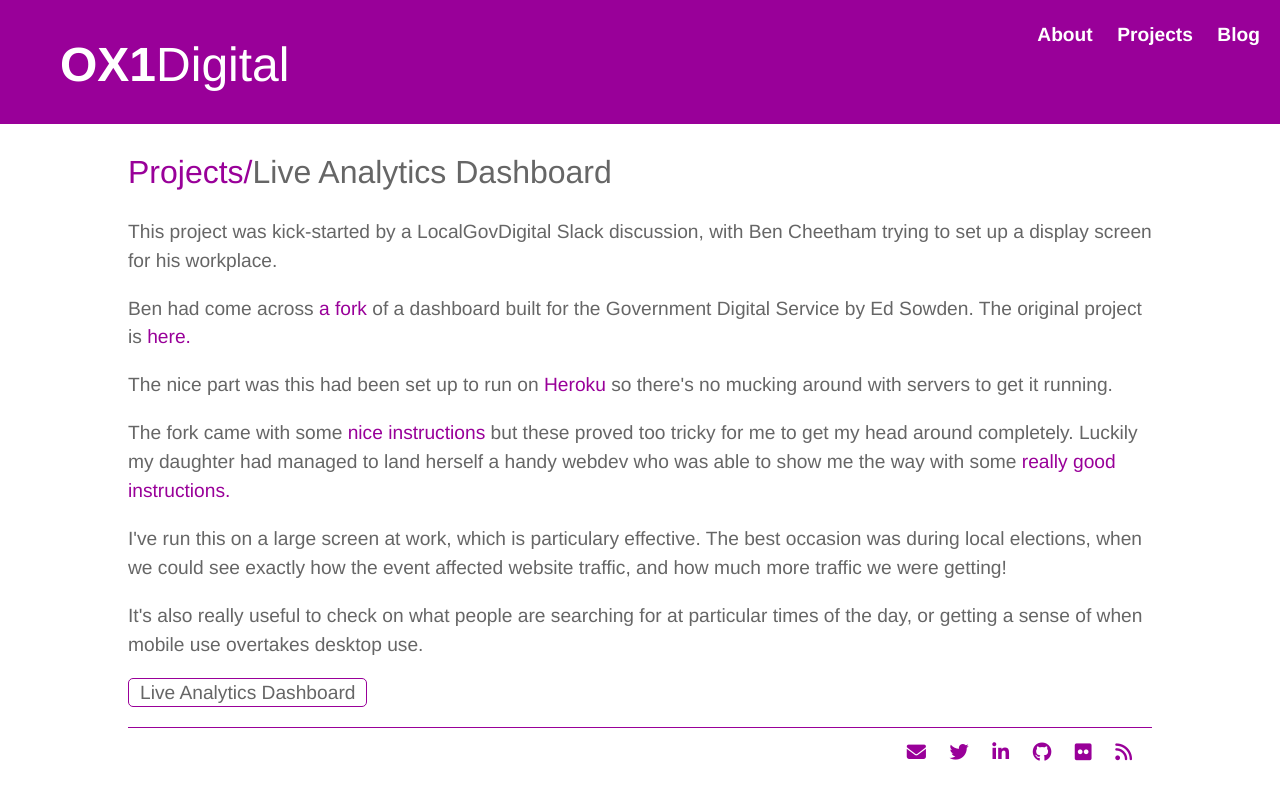
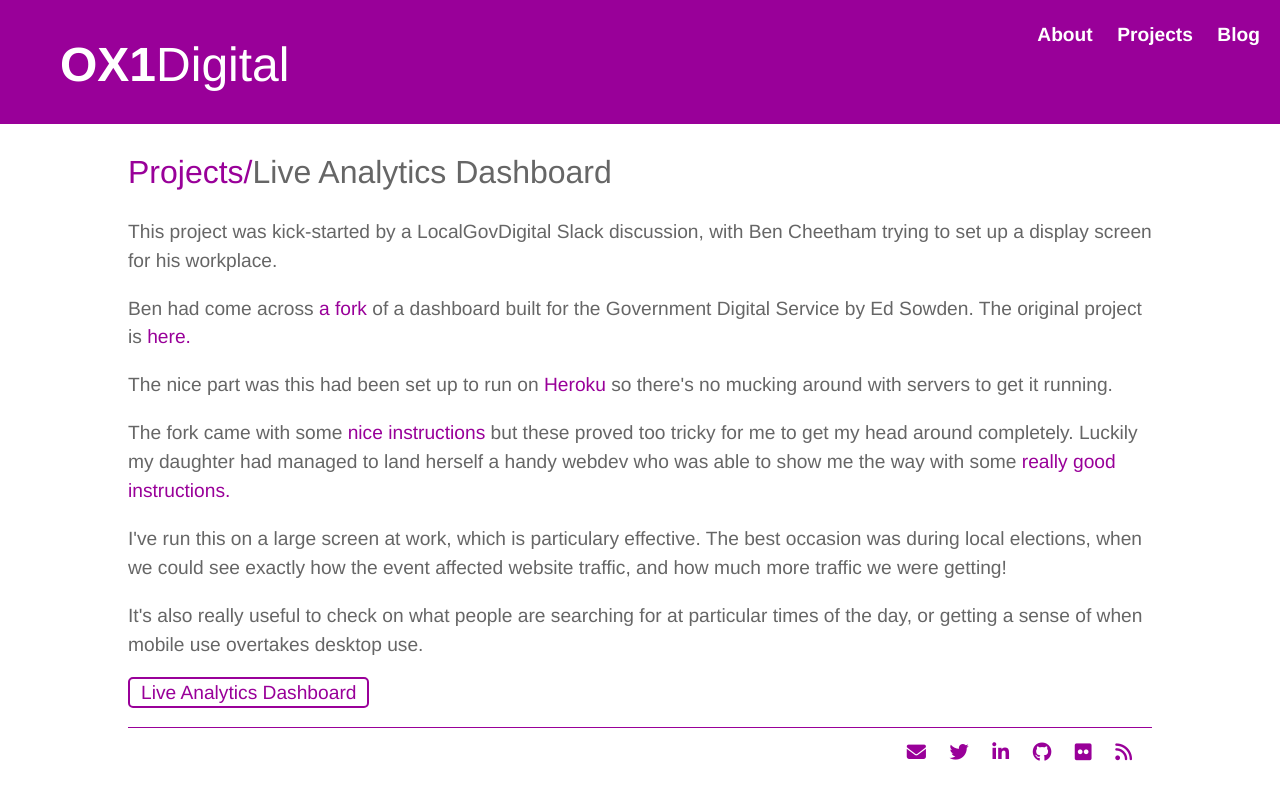
Before and after one commit to electronicdreamplant/electronicdreamplant.github.io, a Jekyll site: the page built from projects/herokuapp.html, in a window 1280 px wide. Shown: the top 800 px of the page. Built offline with Jekyll 4.4.1, drawn with Linux system fonts in a browser that asks for light colours; nearby versions of some CDN libraries.

Commit message:
Update main.css

```diff
--- a/css/main.css
+++ b/css/main.css
@@ -127,9 +127,8 @@ ul.posts li {
 a.button {
   padding: 3px 11px !important;
   text-align: center;
-  border: 1px solid;
-  border-color: #990099;
-  color: #666;
+  border: 2px solid;
+  color: #990099;
   background: transparent;
   box-shadow: none;
   text-shadow: none;
```
